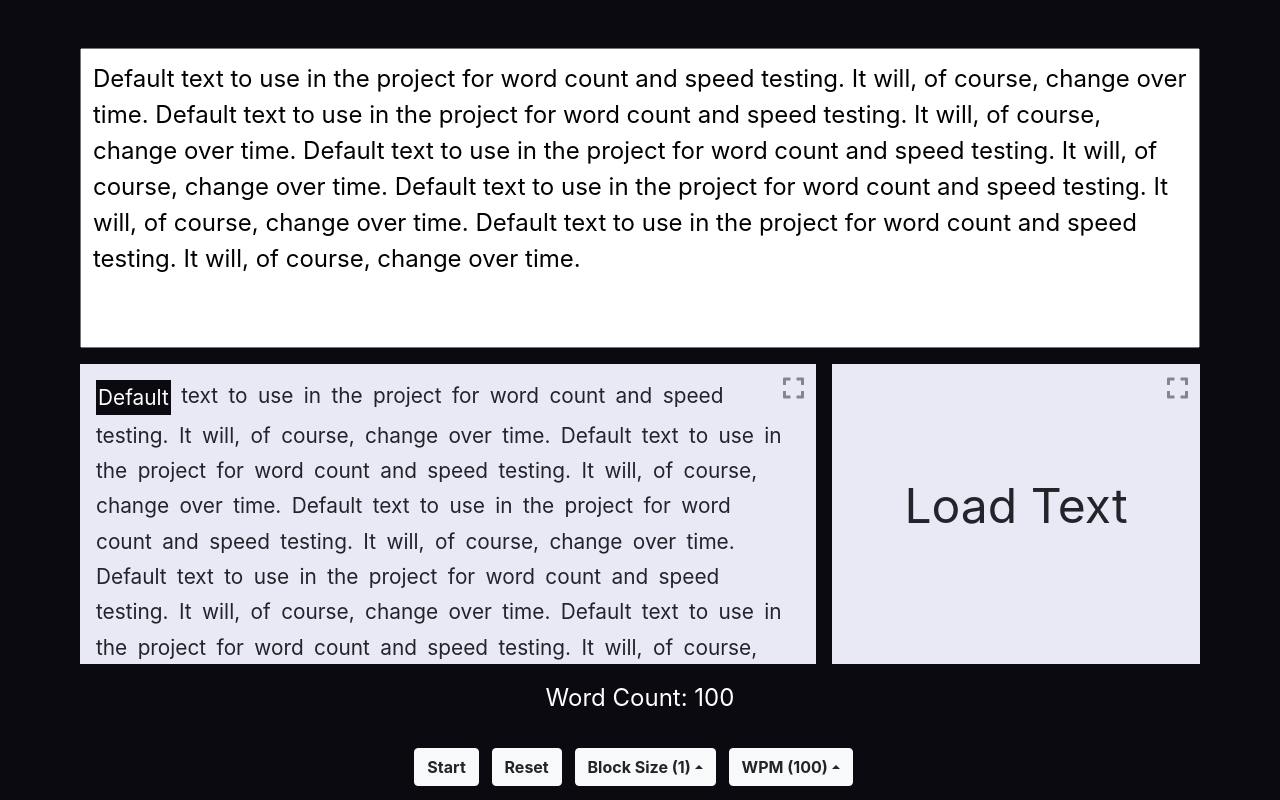
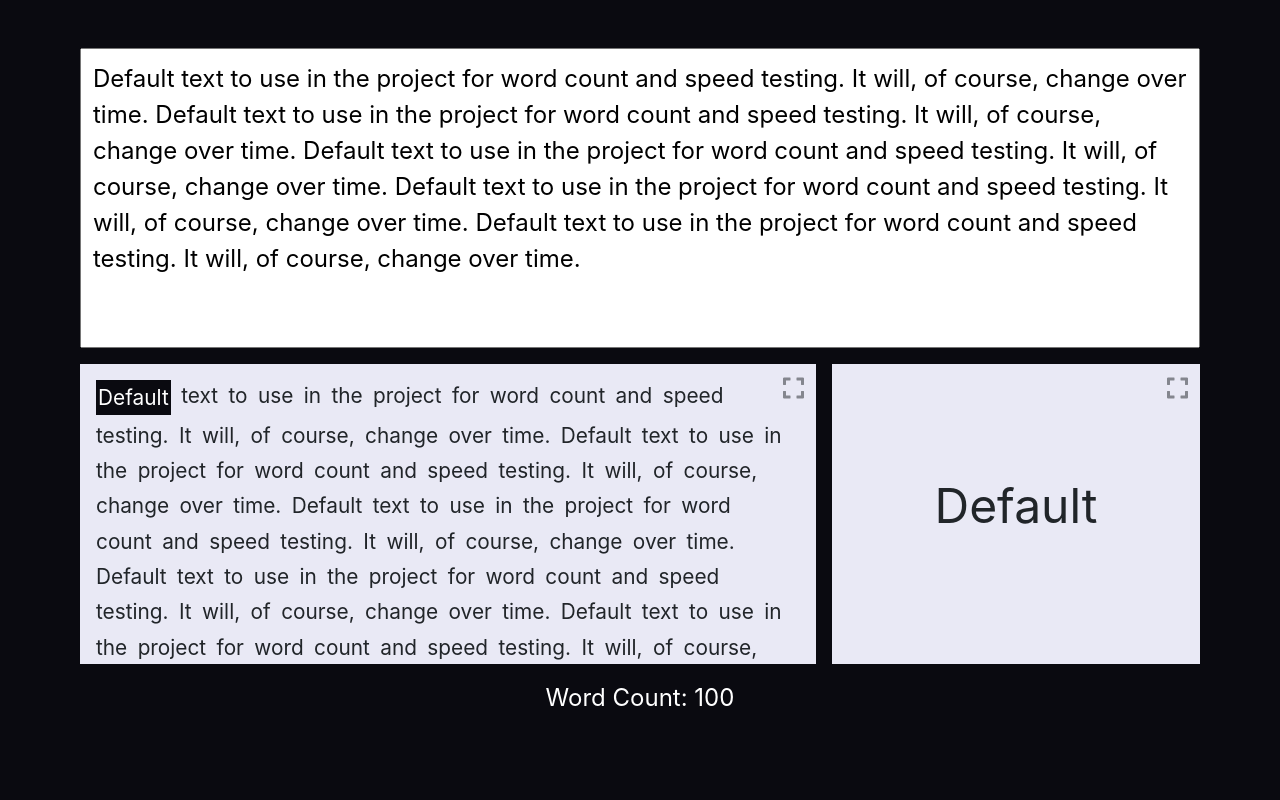
Before and after one commit to andrewg117/SpeedReader, a React (Create React App) app in the folder 3.0/speedreader/: page / in a window 1280 px wide. Built offline with nearby package versions, Linux system fonts and the light colour scheme.

Commit message:
created BlockSelector and DisplayBlocks

```diff
--- a/3.0/speedreader/src/App.js
+++ b/3.0/speedreader/src/App.js
@@ -1,6 +1,7 @@
 import './styles.css';
 // import './App.css';
-import DisplayReader from './components/SpeedReader';
+// import DisplayReader from './components/SpeedReader';
+import DisplayReader from './components/DisplayReader';
 
 function App() {
   return (
--- /dev/null
+++ b/3.0/speedreader/src/components/BlockSelector.js
@@ -0,0 +1,39 @@
+import React, { useState, useEffect, useContext } from 'react';
+import { useText } from './Editor';
+
+const SelectedBlockContext = React.createContext();
+const ChangeBlockContext = React.createContext();
+
+export const useSelectedBlock = () => {
+  return useContext(SelectedBlockContext);
+}
+
+export const useChangeBlock = () => {
+  return useContext(ChangeBlockContext);
+}
+
+const BlockSelector = ({children}) => {
+  const text = useText();
+
+  const [selectedID, changeSelected] = useState(() => {
+    return 0;
+  });
+
+  useEffect(() => {
+    changeSelected(0);
+  }, [text]);
+
+  const selectBlock = (blockID) => {
+    changeSelected(blockID);
+  }
+
+  return (
+    <SelectedBlockContext.Provider value={selectedID}>
+      <ChangeBlockContext.Provider value={selectBlock}>
+        {children}
+      </ChangeBlockContext.Provider>
+    </SelectedBlockContext.Provider>
+  )
+}
+
+export default BlockSelector;
--- /dev/null
+++ b/3.0/speedreader/src/components/DisplayBlocks.js
@@ -0,0 +1,117 @@
+import React, { useState, useEffect, useContext } from 'react';
+import { useText } from './Editor';
+import { useSelectedBlock, useChangeBlock } from './BlockSelector';
+import FullScreenToggler, { useToggleFullScreen, useIsFull, FullIcon } from './FullScreenToggler';
+
+const Block = (props) => {
+  const selectBlockOnClick = () => {
+    props.selectBlockOnClick(props.id);
+  };
+
+  return (
+    <div
+      id="textBlock"
+      className={props.isSelected ? "isActive" : ""}
+      onClick={selectBlockOnClick}
+    >
+      {props.text}
+    </div>
+  );
+};
+
+const ConvertTextToBlocks = (selectedID, editorText, wordsPerBlock, selectBlock) => {
+  const splitTextArr = editorText.split(/\s/);
+  let joinedTextArr = [];
+
+  for (let i = 0; i < splitTextArr.length; i += wordsPerBlock) {
+    if (splitTextArr[i] !== "") {
+      joinedTextArr.push(splitTextArr.slice(i, i + wordsPerBlock).join(" "));
+    }
+  }
+
+  const blocksArr = joinedTextArr.map((text, index) => {
+    return (
+      <Block
+        key={index}
+        id={index}
+        text={text}
+        selectBlockOnClick={selectBlock}
+        isSelected={selectedID === index ? true : false}
+      />
+    );
+  });
+  return (blocksArr);
+}
+
+
+const BlockGroupContext = React.createContext();
+
+const useBlockGroup = () => {
+  return useContext(BlockGroupContext);
+}
+
+const BlockGroup = ({children}) => {
+  const text = useText();
+  const selectedID = useSelectedBlock();
+  const selectBlock = useChangeBlock();
+  const toggleFullScreen = useToggleFullScreen();
+  const { fullSelector } = useIsFull();
+
+  const [blockGroup, updateBlocks] = useState(() => {
+    return ConvertTextToBlocks(selectedID, text, 1, selectBlock);
+  });
+
+  useEffect(() => {
+    updateBlocks(ConvertTextToBlocks(selectedID, text, 1, selectBlock));
+  }, [text, selectedID, selectBlock]);
+
+  return (
+    <BlockGroupContext.Provider value={blockGroup}>
+      <section
+        id="preview"
+      className={fullSelector ? "fullScreen" : "normal"}
+      >
+        {blockGroup}
+        <FullIcon iconID="fullPreview" toggle={toggleFullScreen} />
+      </section>
+      {children}
+    </BlockGroupContext.Provider>
+  );
+}
+
+const SelectedBlockView = () => {
+  const blockGroup = useBlockGroup();
+  const selectedID = useSelectedBlock();
+  const toggleFullScreen = useToggleFullScreen();
+  const { fullBlock } = useIsFull();
+
+  const [ blockText, changeText ] = useState(() => {
+    return blockGroup[selectedID].props.text;
+  });
+
+  useEffect(() => {
+    changeText(blockGroup[selectedID].props.text)
+  }, [selectedID, blockGroup]);
+
+  return (
+    <section
+      id="block-view"
+    className={fullBlock ? "fullScreen" : "normal"}
+    >
+      {<p>{blockText}</p>}
+      <FullIcon iconID="fullBlock" toggle={toggleFullScreen} />
+    </section>
+  );
+}
+
+const DisplayBlocks = () => {
+  return (
+    <FullScreenToggler>
+      <BlockGroup>
+        <SelectedBlockView />
+      </BlockGroup>
+    </FullScreenToggler>
+  );
+}
+
+export default DisplayBlocks;
--- /dev/null
+++ b/3.0/speedreader/src/components/DisplayReader.js
@@ -0,0 +1,21 @@
+import Editor from './Editor';
+import DisplayCount from './WordCounter';
+import BlockSelector from './BlockSelector';
+import DisplayBlocks from './DisplayBlocks';
+
+
+const DisplayReader = () => {
+  return (
+
+    <div id="main-container">
+      <Editor>
+        <BlockSelector>
+          <DisplayBlocks />
+        </BlockSelector>
+        <DisplayCount />
+      </Editor>
+    </div>
+  );
+};
+
+export default DisplayReader;
--- /dev/null
+++ b/3.0/speedreader/src/components/Editor.js
@@ -0,0 +1,35 @@
+import React, { useState, useContext } from 'react';
+
+const defaultText =
+  "Default text to use in the project for word count and speed testing. It will, of course, change over time. Default text to use in the project for word count and speed testing. It will, of course, change over time. Default text to use in the project for word count and speed testing. It will, of course, change over time. Default text to use in the project for word count and speed testing. It will, of course, change over time. Default text to use in the project for word count and speed testing. It will, of course, change over time.";
+
+const TextContext = React.createContext();
+
+export const useText = () => {
+  return useContext(TextContext);
+}
+
+const Editor = ({ children }) => {
+  const [text, changeText] = useState(() => {
+    return defaultText
+  });
+
+  const handleInput = (e) => {
+    changeText(e.target.value);
+  }
+
+  return (
+    <TextContext.Provider value={text}>
+      <textarea
+        id="editor"
+        onChange={(e) => {
+          handleInput(e);
+        }}
+        value={text}
+      />
+      {children}
+    </TextContext.Provider>
+  )
+}
+
+export default Editor;
--- /dev/null
+++ b/3.0/speedreader/src/components/FullScreenToggler.js
@@ -0,0 +1,50 @@
+import React, { useState, useContext } from 'react';
+
+export const FullIcon = (props) => {
+  return (
+    <i
+      id={props.iconID}
+      className="fas fa-expand"
+      onClick={props.toggle}>
+    </i>
+  );
+}
+
+const ToggleFullScreenContext = React.createContext();
+
+export const useToggleFullScreen = () => {
+  return useContext(ToggleFullScreenContext);
+}
+
+const IsFullContext = React.createContext();
+
+export const useIsFull = () => {
+  return useContext(IsFullContext);
+}
+
+const FullScreenToggler = ({children}) => {
+  const [ fullSelector, changeSelectorView ] = useState(() => {
+    return false;
+  });
+  const [ fullBlock, changeBlockView ] = useState(() => {
+    return false;
+  });
+
+  const toggleFullScreen = (e) => {
+    if (e.target.id === 'fullPreview') {
+      changeSelectorView(!fullSelector);
+    } else if (e.target.id === 'fullBlock') {
+      changeBlockView(!fullBlock)
+    }
+  }
+
+  return (
+    <ToggleFullScreenContext.Provider value={toggleFullScreen}>
+      <IsFullContext.Provider value={{fullSelector, fullBlock}}>
+        {children}
+      </IsFullContext.Provider>
+    </ToggleFullScreenContext.Provider>
+  );
+}
+
+export default FullScreenToggler;
--- /dev/null
+++ b/3.0/speedreader/src/components/WordCounter.js
@@ -0,0 +1,33 @@
+import React, { useState, useEffect } from 'react';
+import { useText } from './Editor';
+
+const WordCounter = (text) => {
+  const textArr = text.split(/\s/);
+  let cleanTextArr = [];
+  let wordCount = 0;
+
+  for (let i = 0; i < textArr.length; i++) {
+    if (textArr[i] !== "") {
+      cleanTextArr.push(textArr[i]);
+    }
+  }
+  wordCount = cleanTextArr.length;
+
+  return wordCount;
+};
+
+const DisplayCount = () => {
+  const text = useText();
+
+  const [count, changeCount] = useState(() => {
+    return 0
+  });
+
+  useEffect(() => {
+    changeCount(WordCounter(text));
+  }, [text]);
+
+  return <div id="wordCount">{`Word Count: ${count}`}</div>;
+}
+
+export default DisplayCount;
```
Also changed, not shown: 3.0/speedreader/src/components/SpeedReader.js (+0 -76 lines).
